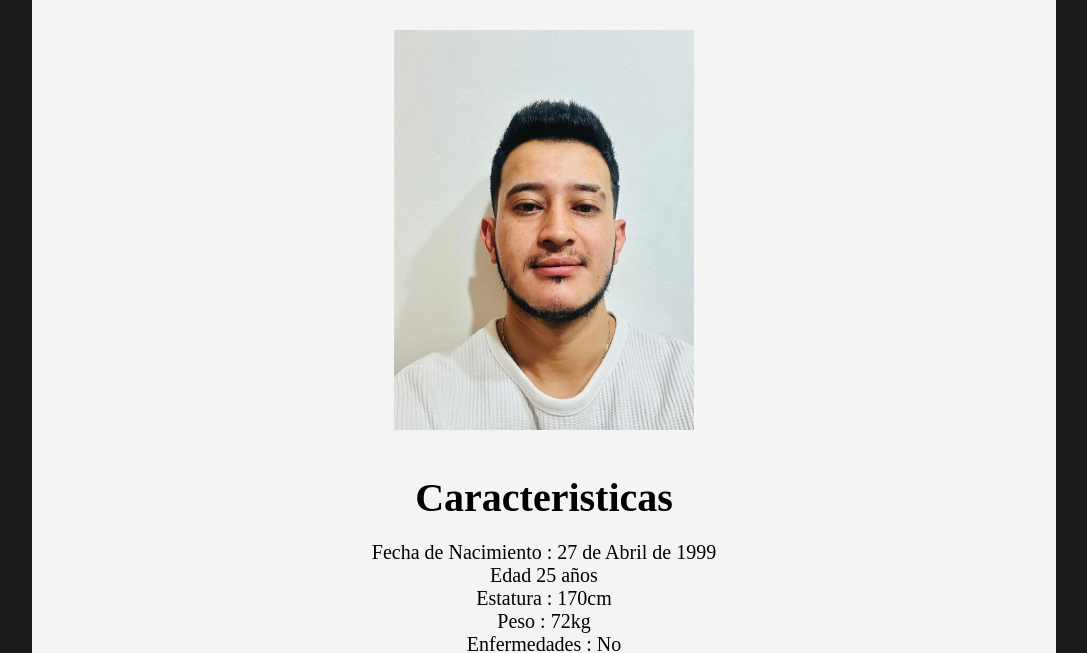
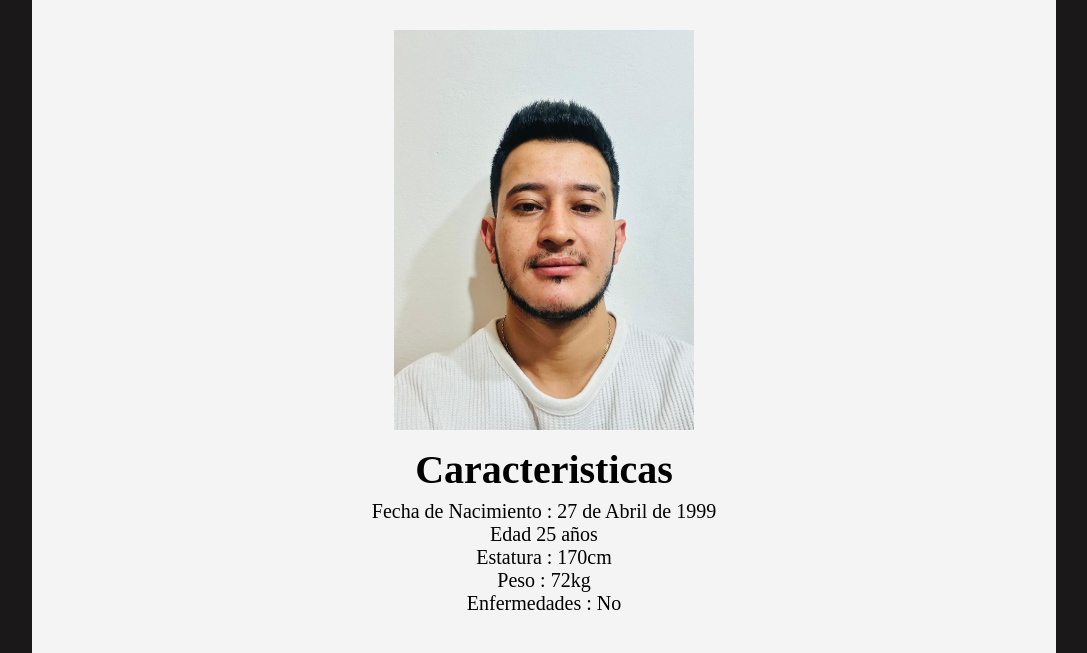
Before and after one commit to ricardooquendo78/RicardoOquendo, a website: page src/index.html in a window 1280 px wide. Shown: the part 302-955 px from the top of the page, without its empty margins (96-1183 px from the left). Drawn offline with Linux system fonts and the light colour scheme.

Commit message:
1.3 espacios

```diff
--- a/src/estilos.css
+++ b/src/estilos.css
@@ -46,7 +46,8 @@ div {
 
 h2 {
     font-size: 40px;
-    margin: 20px;
+    margin: -8px;
+    padding-bottom: 15px;
 
 }
 p {
```
